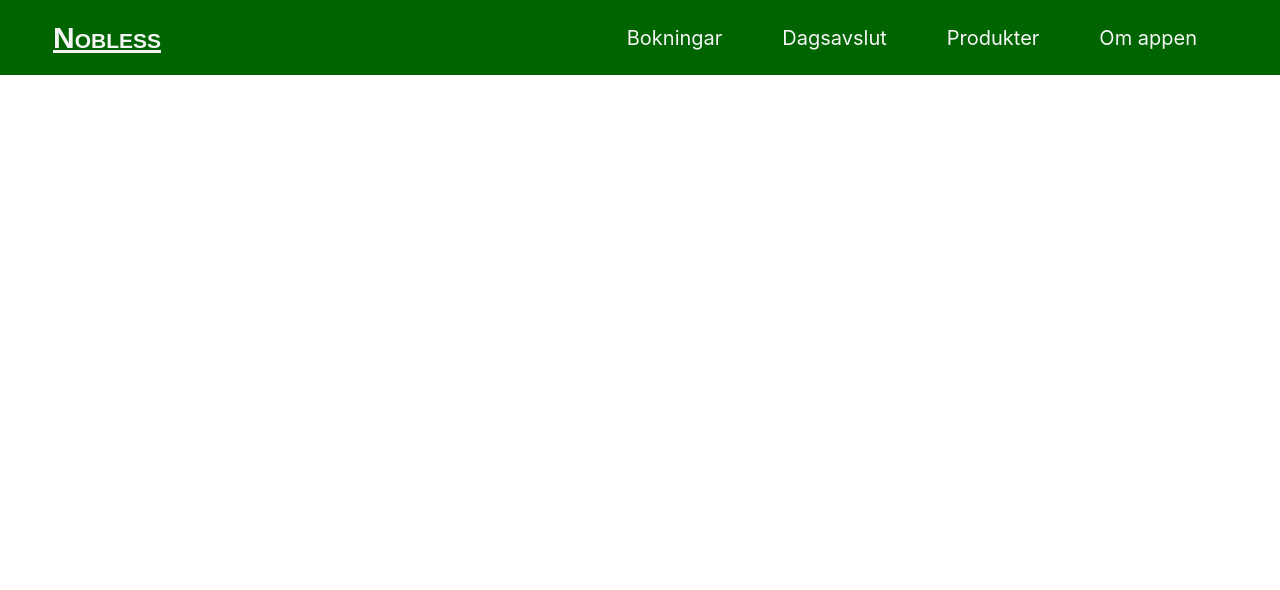
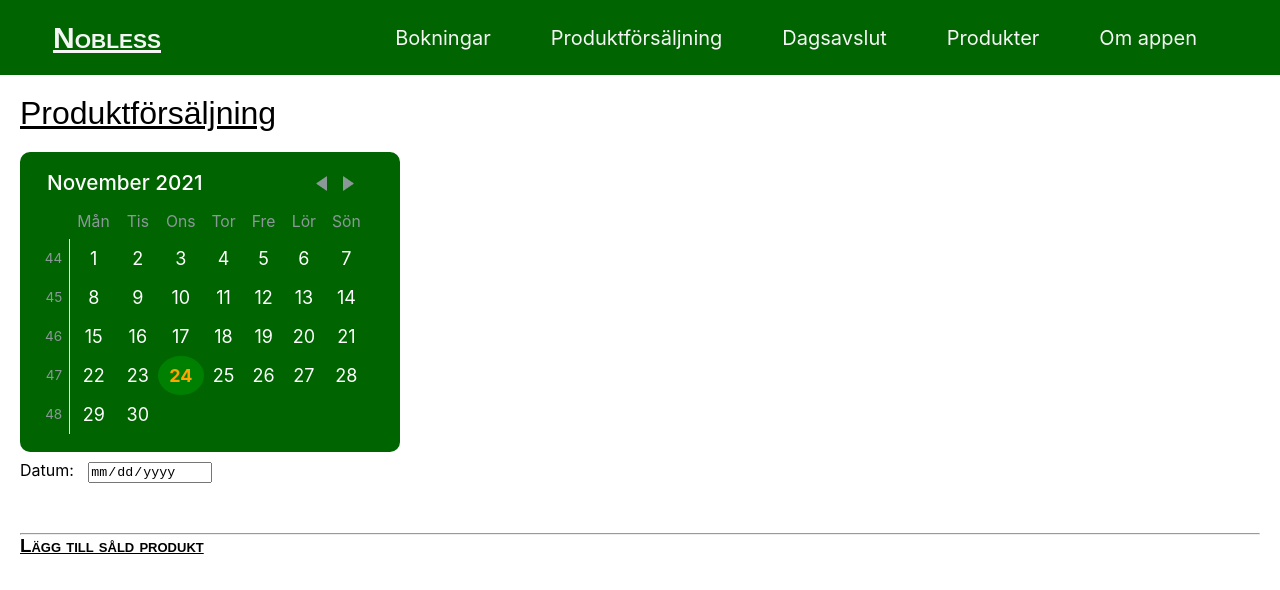
Before and after one commit to jelu000/bokingcomponent, a React (Create React App) app: page /produktforsaljning in a window 1280 px wide. Shown: the top 590 px of the page. Built offline with nearby package versions, Linux system fonts and the light colour scheme.

Commit message:
Började med ProductSails

```diff
--- a/src/App.css
+++ b/src/App.css
@@ -5,3 +5,8 @@
 .checktablebutt{
   width: 50px;
 }
+.h1_header{
+
+  /*margin: 20px;*/
+
+}
--- a/src/App.js
+++ b/src/App.js
@@ -4,6 +4,7 @@ import Navbar from './components/Navbar/Navbar';
 import Dagsavslut from './components/dagsavslut/Dagsavslut';
 import Om from './components/Om/Om';
 import Products from './components/produkter/Products';
+import ProductDaySales from './components/productsdaysales/ProductDaySales';
 //import Utskrift from './components/dagsavslut/Utskrift';
 //<Route path="/utskrift" element={<Utskrift />} exact />
 
@@ -24,7 +25,7 @@ function App() {
 
         <Route path="/" element={<JlBokingComp />}  />
 
-
+        <Route path="/produktforsaljning" element={<ProductDaySales />} />
         <Route path="/dagsavslut" element={<Dagsavslut />} />
         <Route path="/produkter" element={<Products />}  />
         <Route path="/om" element={<Om />}  />
--- a/src/components/Navbar/Navbar.js
+++ b/src/components/Navbar/Navbar.js
@@ -17,6 +17,9 @@ const Navbar = () => {
 
                 <Link to="/" className="home">
                     <li>Bokningar</li>
+                </Link>
+                <Link to="/produktforsaljning" className="home">
+                    <li>Produktförsäljning</li>
                 </Link>
                 <Link to="/dagsavslut" className="about">
                     <li>Dagsavslut</li>
--- /dev/null
+++ b/src/components/productsdaysales/ProductDaySales.js
@@ -0,0 +1,78 @@
+import React, { Component } from 'react'
+import 'react-day-picker/lib/style.css';
+import SweCalenderLang from "../SweCalenderLang";
+import LocalStorageHandler from '../LocalStorageHandler';
+import './ProductDaySales.css'
+
+
+
+export default class ProductDaySales extends Component {
+
+    constructor(props){
+        super(props);
+
+        let today_date = new Date();
+
+        this.state = {
+            //För Kalender
+           valtDatum: today_date, //Sätter färg för valt datum i calender Format: Tue Oct 26 2021 12:00:00 GMT+0200 (centraleuropeisk sommartid)
+           valtDatumTextfelt: today_date.toLocaleDateString(),
+
+           selectedDay: today_date.toLocaleDateString(), //Datum i format:  2021-11-16
+           locale: 'swe',
+           tidtim: '8',
+           tidmin: '00'
+        }
+
+        this.clickDagEvent = this.clickDagEvent.bind(this);
+    }
+
+    componentDidMount(){
+
+        let localStorageDB = new LocalStorageHandler();
+    }
+
+     //clickMonthChange()-----------------------------------------------------------------------------
+     clickMonthChange = (month) => {
+        console.log(`månad: ${month}`);
+        this.setState({
+            selectedDay: month.toLocaleDateString()
+        });
+
+        //clearTextFields()
+
+    }//end of clickMonthChange()-------------------------------------------------------------
+
+
+    //clickDagEvent() - för calender-----------------------------------------------------------------------
+    async clickDagEvent(dag){
+        let t_dag = dag.toLocaleDateString();
+        let localStorageDB = await new LocalStorageHandler();
+
+        console.log(`Datum ${t_dag}`)
+
+        await this.setState({
+            valtDatum: dag,
+            valtDatumTextfelt: t_dag
+        });
+
+    }//end of clickDagEvent()--------------------------------------------------------------------
+
+    render() {
+        return (
+            <div className="MainBokingDiv" >
+                <h1 className="h1_header">Produktförsäljning</h1>
+
+                <SweCalenderLang id="swekalender" valtdatum={this.state.valtDatum} onDayClickEvent={this.clickDagEvent} onMonthChangeEvent={this.clickMonthChange}/>
+                Datum: <input type="date" id="valt_datum" value={this.state.valtDatumTextfelt} readOnly/>
+
+                <hr/>
+                <h3>Lägg till såld produkt</h3>
+
+
+
+
+            </div>
+        )
+    }
+}
```
Also changed, not shown: src/components/productsdaysales/SelectProductSails.js (added, +20 -0 lines), src/components/productsdaysales/ProductDaySales.css (added).
